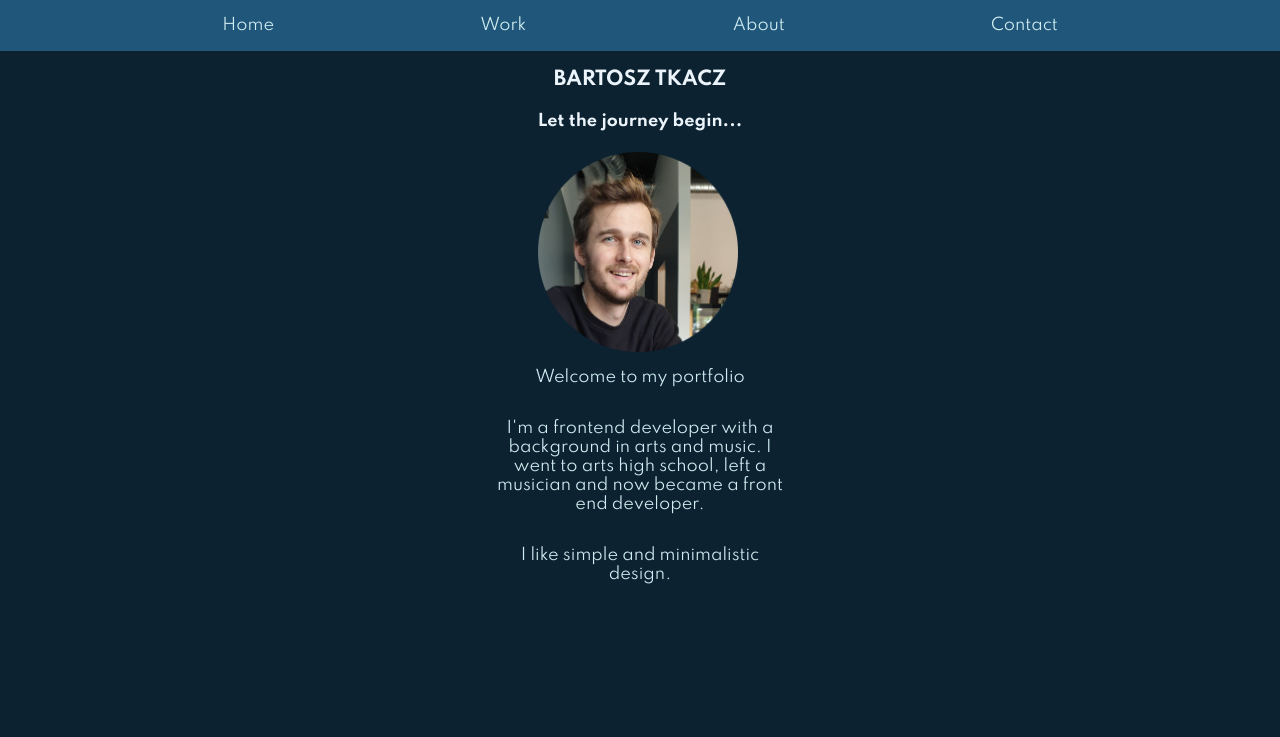
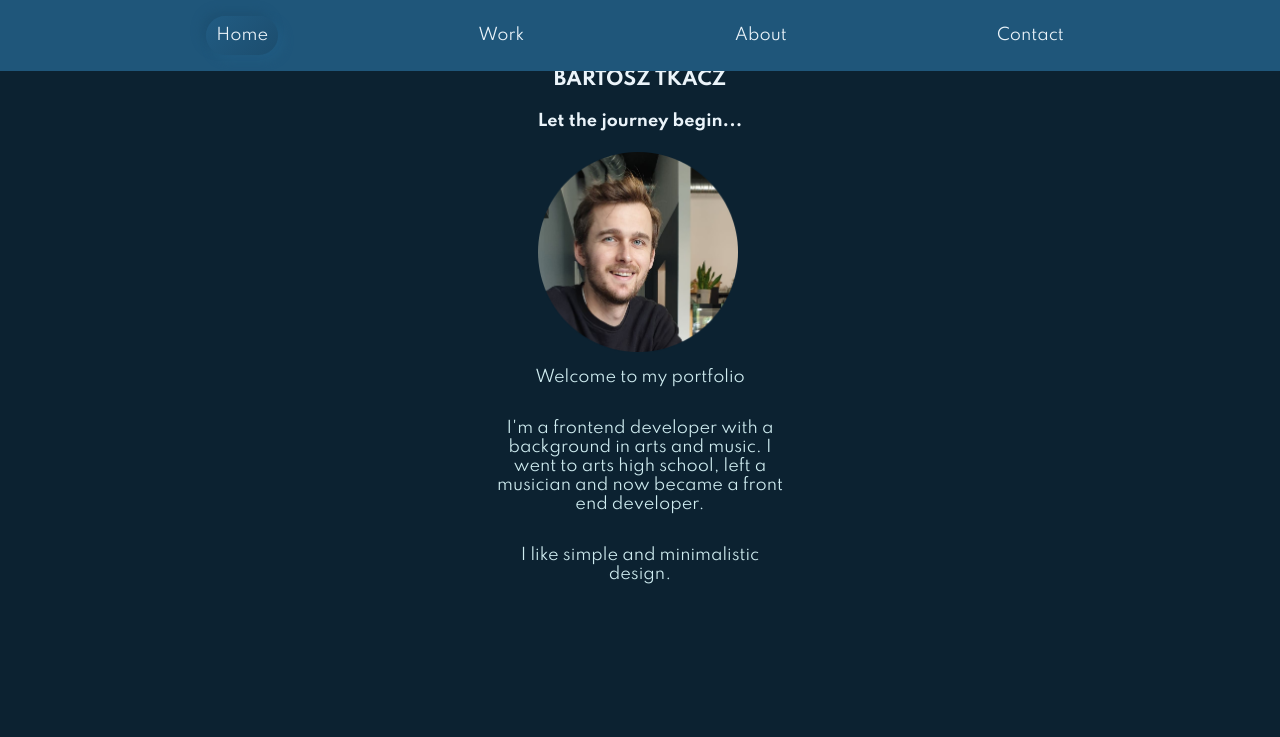
Before and after one commit to b-tkacz/b-tkacz.github.io, a plain HTML site: page index.html in a window 1280 px wide. In both pictures the pointer is over the link "Home". Shown: the top 737 px of the page. Drawn offline with Linux system fonts and the light colour scheme; a web font is replaced by a local one.

Commit message:
hover on nav

```diff
--- a/style.css
+++ b/style.css
@@ -40,7 +40,17 @@ body {
 
 .nav a {
     text-decoration: none;
-    color: var(--primary);
+    color: var(--secondary);
+    border-radius: 50px;
+    padding: 10px;
+
+}
+
+.nav a:hover {
+    border-radius: 27px;
+background: linear-gradient(315deg, #1c4d6e, #215c83);
+box-shadow:  -5px -5px 10px #1d5173,
+             5px 5px 10px #215b81;
 }
 
 
```
